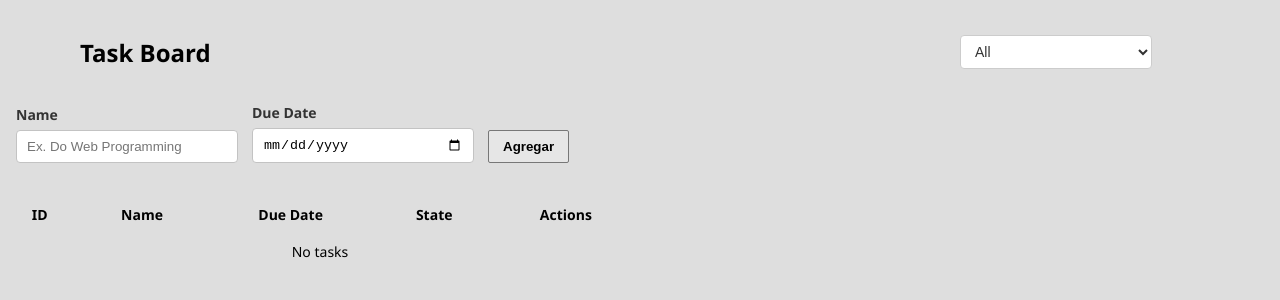
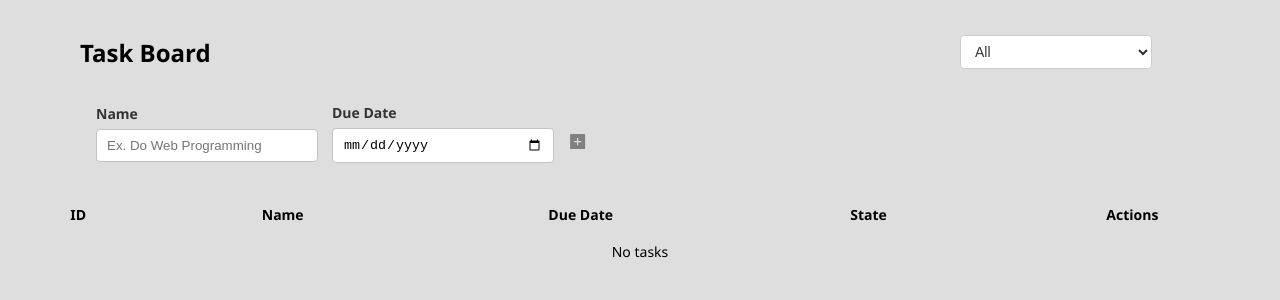
Before and after one commit to alejandrocald13/progra-web-25, a React (Vite) app: page / in a window 1280 px wide. Shown: the top 300 px of the page. Built offline with nearby package versions, Linux system fonts and the light colour scheme.

Commit message:
styles: add final styles to form and tables

```diff
--- a/src/Form.css
+++ b/src/Form.css
@@ -1,11 +1,12 @@
 .task-form {
     display: flex;
     gap: 14px;
-    align-items: end;
+    margin-left: 5rem;
+    align-items: center;
     padding: 14px 16px;
     border-radius: 6px;
     margin-bottom: 18px;
-    }
+}
 
 .field {
     display: grid;
@@ -27,18 +28,16 @@
 }
 
 .btn {
-    border: 1px solid #777777;
-    background: #e6e6e6;
-    padding: 8px 14px;
-    cursor: pointer;
-    border-radius: 2px;
-    font-weight: 600;
+    all: unset;
 }
 
-.btn:hover {
-    background: #f3f3f3;
+.btn-add{
+    margin-top: 1.4rem;
+    height: 1.2rem;
+    color: gray;
+    cursor: pointer;
 }
 
-.btn.add {
-    padding: 8px 14px;
+.btn-add:hover{
+    color: rgba(128, 128, 128, 0.322);
 }
--- a/src/Form.jsx
+++ b/src/Form.jsx
@@ -36,7 +36,11 @@ export default function Form({ addTask }) {
             />
         </div>
 
-        <button type="submit" className="btn add">Agregar</button>
+
+        <button type="submit" className="btn">
+            <svg className="btn-add" stroke="currentColor" fill="currentColor" viewBox="0 0 1024 1024" xmlns="http://www.w3.org/2000/svg"><path d="M880 112H144c-17.7 0-32 14.3-32 32v736c0 17.7 14.3 32 32 32h736c17.7 0 32-14.3 32-32V144c0-17.7-14.3-32-32-32zM704 536c0 4.4-3.6 8-8 8H544v152c0 4.4-3.6 8-8 8h-48c-4.4 0-8-3.6-8-8V544H328c-4.4 0-8-3.6-8-8v-48c0-4.4 3.6-8 8-8h152V328c0-4.4 3.6-8 8-8h48c4.4 0 8 3.6 8 8v152h152c4.4 0 8 3.6 8 8v48z"></path></svg>
+        </button>
+
         </form>
     );
 }
--- a/src/Table.css
+++ b/src/Table.css
@@ -1,5 +1,5 @@
 .table-tasks {
-    width: 50%;
+    width: 100%;
     font-size: 14px;
 }
 
@@ -16,3 +16,16 @@
     .table-tasks tr:hover {
     background-color: #f0f8ff;
 }
+
+.btn-complete, .btn-delete{
+    height: 1.4rem;
+    cursor: pointer;
+}
+
+.btn-complete:hover{
+    color: green;
+}
+
+.btn-delete:hover{
+    color: red;
+}
--- a/src/Table.jsx
+++ b/src/Table.jsx
@@ -20,8 +20,8 @@ export default function Table({ tasks, onDelete, onToggleComplete }) {
                 <td>{t.dueDate}</td>
                 <td>{t.state ? "Completed" : "Pending"}</td>
                 <td>
-                <button onClick={() => onDelete(t.id)}>X</button>
-                <button onClick={() => onToggleComplete(t)}>✓</button>
+                <button className="btn" onClick={() => onToggleComplete(t)}><svg className="btn-complete" stroke="currentColor" fill="currentColor" viewBox="0 0 1024 1024" xmlns="http://www.w3.org/2000/svg"><path d="M699 353h-46.9c-10.2 0-19.9 4.9-25.9 13.3L469 584.3l-71.2-98.8c-6-8.3-15.6-13.3-25.9-13.3H325c-6.5 0-10.3 7.4-6.5 12.7l124.6 172.8a31.8 31.8 0 0 0 51.7 0l210.6-292c3.9-5.3.1-12.7-6.4-12.7z"></path><path d="M512 64C264.6 64 64 264.6 64 512s200.6 448 448 448 448-200.6 448-448S759.4 64 512 64zm0 820c-205.4 0-372-166.6-372-372s166.6-372 372-372 372 166.6 372 372-166.6 372-372 372z"></path></svg></button>
+                <button className="btn" onClick={() => onDelete(t.id)}><svg className="btn-delete" fill="currentColor" viewBox="0 0 24 24" xmlns="http://www.w3.org/2000/svg"><path d="M6 19c0 1.1.9 2 2 2h8c1.1 0 2-.9 2-2V7H6v12zM19 4h-3.5l-1-1h-5l-1 1H5v2h14V4z"></path></svg></button>
                 </td>
             </tr>
             ))}
```
